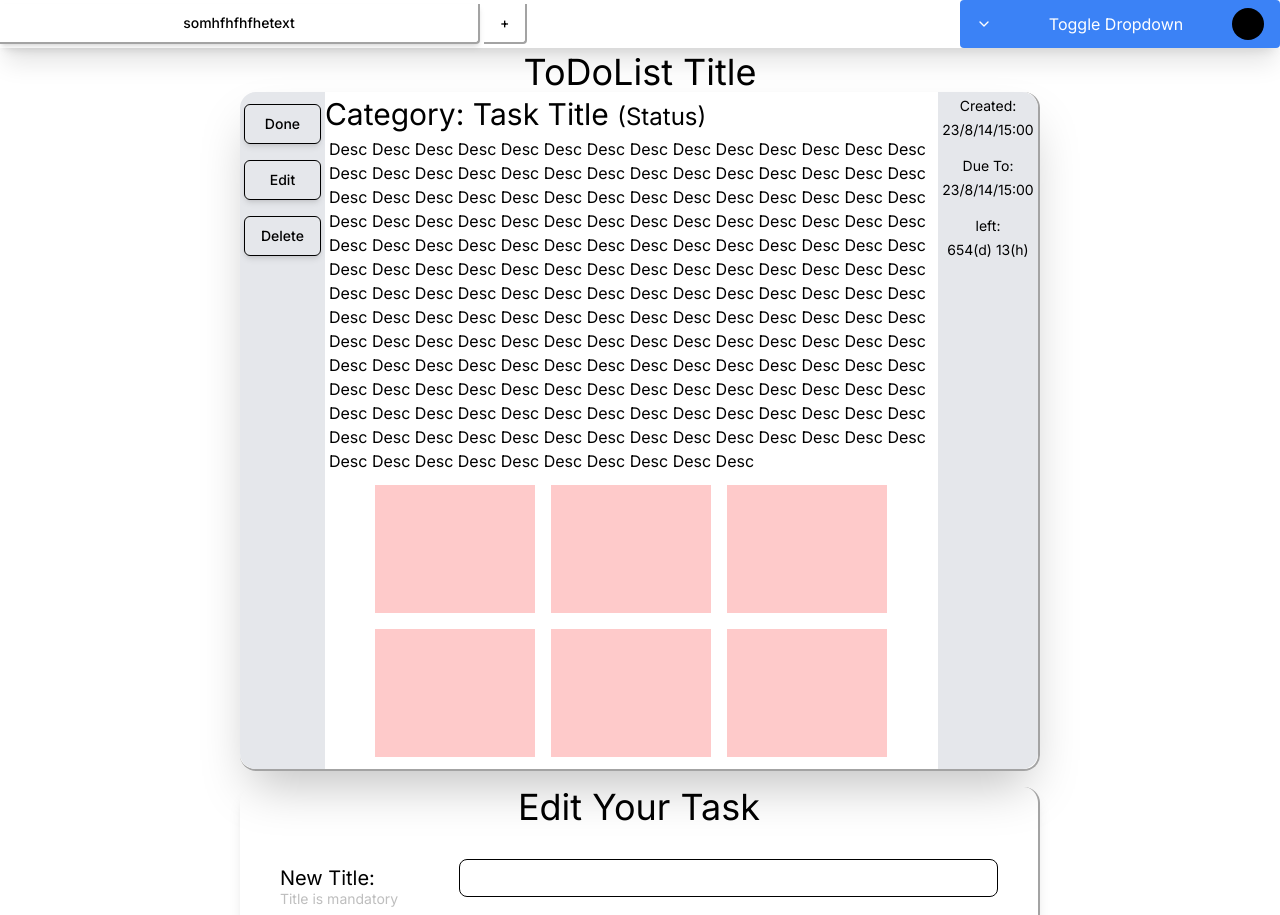
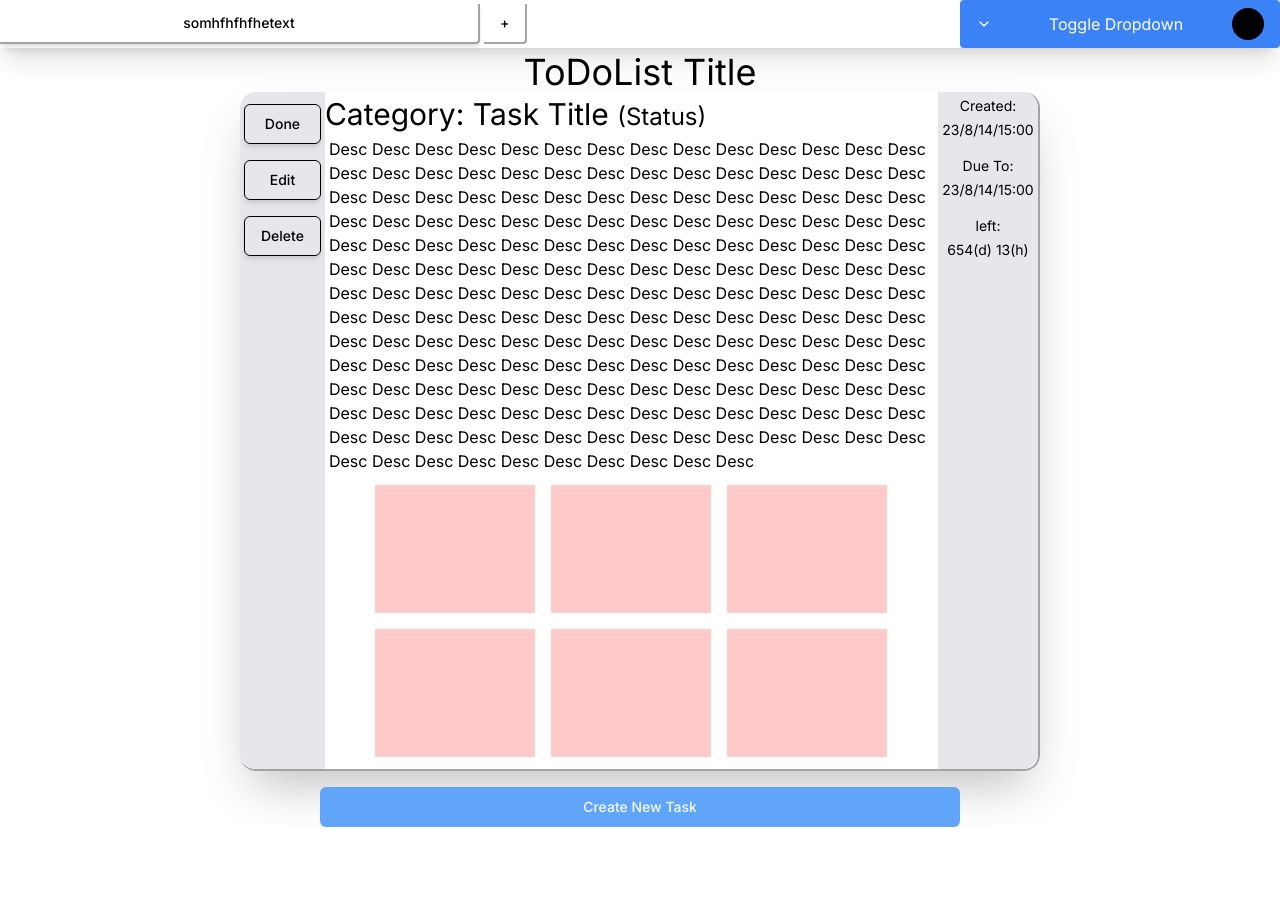
Before and after one commit to danik1341/ToDoList_Project, a Next.js app in the folder ToDoList/frontend/: page / in a window 1280 px wide. Shown: the top 915 px of the page. After the commit the page ends 827 px from the top, so only its background shows below. Built offline with nearby package versions, Linux system fonts and the light colour scheme.

Commit message:
add task frontend component added

```diff
--- a/ToDoList/frontend/app/page.tsx
+++ b/ToDoList/frontend/app/page.tsx
@@ -1,14 +1,15 @@
 "use client"
+import { AddTask } from '@/components/AddTask'
 // import { Cardfrom } from '@/components/Cardform'
 import { Navbar } from '@/components/Navbar'
 // import Image from 'next/image'
 import { Task } from '@/components/Task'
-import { TaskEditor } from '@/components/TaskEditor'
+
 export default function Home() {
   return (
     <div>
       <Task/>
-      <TaskEditor/>
+      <AddTask/>
     </div>
   )
 }
--- /dev/null
+++ b/ToDoList/frontend/components/AddTask.tsx
@@ -0,0 +1,8 @@
+import { Button } from "./ui/button";
+export function AddTask() {
+    return (
+        <div className="flex justify-center">
+        <Button className=" w-1/2 bg-blue-400 hover:bg-orange-500 focus:bg-blue-600">Create New Task</Button>
+        </div>
+    );
+}
```
